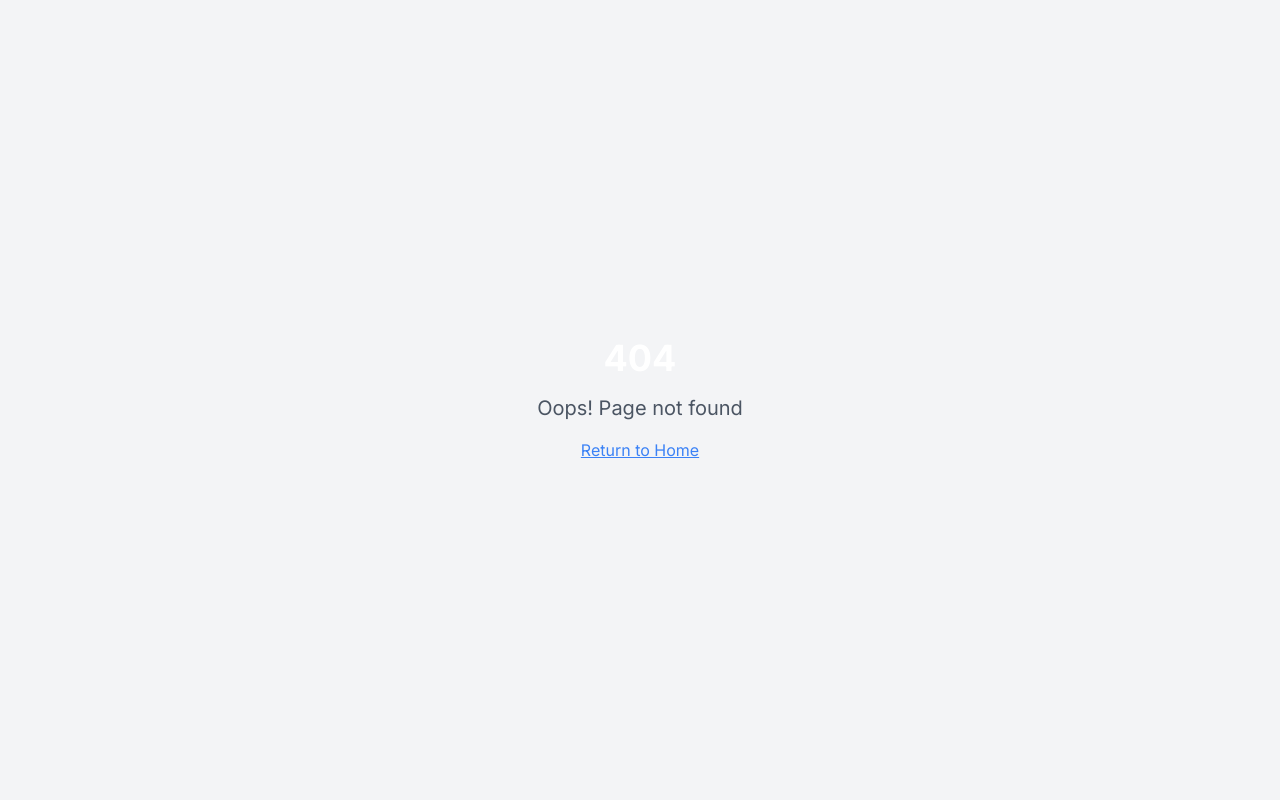
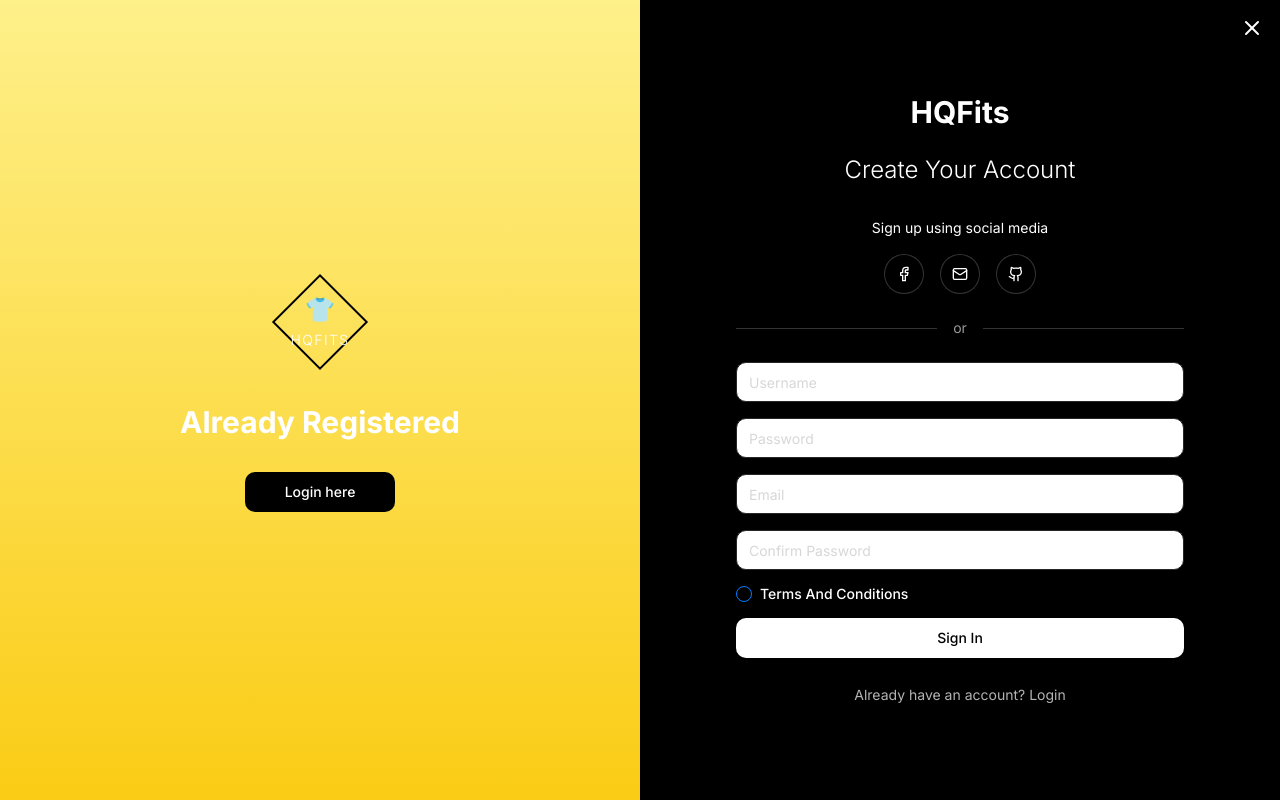
Before and after one commit to KartikRuhal/HQFits, a React (Vite) app: page /auth in a window 1280 px wide. Before the commit this address had no page. Built offline with nearby package versions, Linux system fonts and the light colour scheme.

Commit message:
Add login feature
Implements login functionality.

```diff
--- a/src/App.tsx
+++ b/src/App.tsx
@@ -8,6 +8,7 @@ import { AnimatePresence } from "framer-motion";
 import Index from "./pages/Index";
 import VirtualFittingRoom from "./pages/VirtualFittingRoom";
 import ProductPage from "./pages/ProductPage";
+import Auth from "./pages/Auth";
 import NotFound from "./pages/NotFound";
 
 const queryClient = new QueryClient();
@@ -23,6 +24,7 @@ const App = () => (
             <Route path="/" element={<Index />} />
             <Route path="/virtual-fitting-room" element={<VirtualFittingRoom />} />
             <Route path="/product-page" element={<ProductPage />} />
+            <Route path="/auth" element={<Auth />} />
             {/* ADD ALL CUSTOM ROUTES ABOVE THE CATCH-ALL "*" ROUTE */}
             <Route path="*" element={<NotFound />} />
           </Routes>
--- a/src/components/Navbar.tsx
+++ b/src/components/Navbar.tsx
@@ -2,6 +2,8 @@
 import React, { useState, useEffect } from 'react';
 import { motion } from 'framer-motion';
 import { Link, useLocation } from 'react-router-dom';
+import { User } from 'lucide-react';
+import { Button } from '@/components/ui/button';
 
 const Navbar = () => {
   const [scrolled, setScrolled] = useState(false);
@@ -37,6 +39,11 @@ const Navbar = () => {
     ? 'bg-gradient-to-r from-transparent via-white/20 to-transparent'
     : 'bg-gradient-to-r from-transparent via-black/10 to-transparent';
 
+  // Don't show navbar on auth page
+  if (location.pathname === '/auth') {
+    return null;
+  }
+
   return (
     <motion.header
       className={`fixed top-0 left-0 right-0 z-50 transition-all duration-300 ${
@@ -52,7 +59,8 @@ const Navbar = () => {
           <h1 className="text-2xl md:text-3xl font-bold tracking-wider">HQFits</h1>
         </Link>
 
-        <nav className="hidden md:flex items-center space-x-8">
+        <div className="flex items-center">
+          <nav className="hidden md:flex items-center space-x-8 mr-8">
             {navItems.map((item, index) => (
               <Link
                 key={index}
@@ -65,6 +73,17 @@ const Navbar = () => {
               </Link>
             ))}
           </nav>
+          <Link to="/auth">
+            <Button
+              variant={isDarkPage ? "outline" : "default"}
+              size="sm"
+              className={`${isDarkPage ? 'border-white text-white hover:bg-white hover:text-black' : ''}`}
+            >
+              <User size={16} className="mr-2" />
+              Log In
+            </Button>
+          </Link>
+        </div>
       </div>
       <div className={`absolute bottom-0 left-0 right-0 h-[1px] ${borderColor}`}></div>
     </motion.header>
--- /dev/null
+++ b/src/pages/Auth.tsx
@@ -0,0 +1,241 @@
+
+import React, { useState } from 'react';
+import { useNavigate } from 'react-router-dom';
+import { motion } from 'framer-motion';
+import { Facebook, Github, Mail, X } from 'lucide-react';
+import { Button } from '@/components/ui/button';
+import { Input } from '@/components/ui/input';
+import { Checkbox } from '@/components/ui/checkbox';
+import { useToast } from '@/hooks/use-toast';
+
+const Auth = () => {
+  const [isLogin, setIsLogin] = useState(false);
+  const [username, setUsername] = useState('');
+  const [password, setPassword] = useState('');
+  const [email, setEmail] = useState('');
+  const [confirmPassword, setConfirmPassword] = useState('');
+  const [termsAccepted, setTermsAccepted] = useState(false);
+  const navigate = useNavigate();
+  const { toast } = useToast();
+
+  const handleSubmit = (e: React.FormEvent) => {
+    e.preventDefault();
+
+    if (!isLogin) {
+      // Registration validation
+      if (!username || !password || !email || !confirmPassword) {
+        toast({
+          title: "Missing fields",
+          description: "Please fill in all required fields",
+          variant: "destructive",
+        });
+        return;
+      }
+
+      if (password !== confirmPassword) {
+        toast({
+          title: "Passwords don't match",
+          description: "Please make sure your passwords match",
+          variant: "destructive",
+        });
+        return;
+      }
+
+      if (!termsAccepted) {
+        toast({
+          title: "Terms not accepted",
+          description: "Please accept the Terms and Conditions",
+          variant: "destructive",
+        });
+        return;
+      }
+    } else {
+      // Login validation
+      if (!username || !password) {
+        toast({
+          title: "Missing fields",
+          description: "Please enter your username and password",
+          variant: "destructive",
+        });
+        return;
+      }
+    }
+
+    // Mock successful authentication
+    toast({
+      title: isLogin ? "Login successful" : "Registration successful",
+      description: isLogin ? "Welcome back!" : "Your account has been created",
+    });
+
+    // Redirect to product page
+    setTimeout(() => navigate('/product-page'), 1500);
+  };
+
+  const handleSocialLogin = (provider: string) => {
+    toast({
+      title: `${provider} login initiated`,
+      description: "This feature is not implemented in this demo",
+    });
+  };
+
+  return (
+    <div className="flex min-h-screen">
+      {/* Left panel - yellow gradient */}
+      <div className="hidden md:flex md:w-1/2 bg-gradient-to-b from-yellow-200 to-yellow-400 flex-col justify-center items-center p-8">
+        <div className="mb-12">
+          <div className="border-2 border-black p-8 rotate-45 relative">
+            <div className="absolute inset-0 flex items-center justify-center -rotate-45">
+              <div className="flex flex-col items-center">
+                <span className="text-2xl font-bold">👕</span>
+                <span className="text-sm font-light uppercase tracking-widest mt-1">HQFITS</span>
+              </div>
+            </div>
+          </div>
+        </div>
+        <h2 className="text-3xl font-bold mb-8">Already Registered</h2>
+        <Button
+          onClick={() => setIsLogin(true)}
+          className="bg-black text-white hover:bg-black/80 px-10"
+        >
+          Login here
+        </Button>
+      </div>
+
+      {/* Right panel - black */}
+      <div className="w-full md:w-1/2 bg-black text-white flex flex-col justify-center items-center p-8 relative">
+        <button
+          onClick={() => navigate('/')}
+          className="absolute top-4 right-4 text-white hover:text-gray-300 transition-colors"
+        >
+          <X size={24} />
+        </button>
+
+        <motion.div
+          initial={{ opacity: 0, y: 20 }}
+          animate={{ opacity: 1, y: 0 }}
+          transition={{ duration: 0.5 }}
+          className="w-full max-w-md"
+        >
+          <h1 className="text-3xl font-bold text-center mb-6">HQFits</h1>
+          <h2 className="text-2xl font-light text-center mb-8">
+            {isLogin ? "Welcome Back" : "Create Your Account"}
+          </h2>
+
+          {!isLogin && (
+            <div className="mb-6">
+              <p className="text-center text-sm mb-4">Sign up using social media</p>
+              <div className="flex justify-center gap-4">
+                <Button
+                  variant="outline"
+                  size="icon"
+                  className="rounded-full border-white/20 hover:bg-blue-600 hover:border-blue-600"
+                  onClick={() => handleSocialLogin('Facebook')}
+                >
+                  <Facebook className="h-5 w-5" />
+                </Button>
+                <Button
+                  variant="outline"
+                  size="icon"
+                  className="rounded-full border-white/20 hover:bg-red-500 hover:border-red-500"
+                  onClick={() => handleSocialLogin('Google')}
+                >
+                  <Mail className="h-5 w-5" />
+                </Button>
+                <Button
+                  variant="outline"
+                  size="icon"
+                  className="rounded-full border-white/20 hover:bg-gray-600 hover:border-gray-600"
+                  onClick={() => handleSocialLogin('GitHub')}
+                >
+                  <Github className="h-5 w-5" />
+                </Button>
+              </div>
+              <div className="flex items-center my-6">
+                <div className="flex-grow h-px bg-white/20"></div>
+                <span className="px-4 text-sm text-white/60">or</span>
+                <div className="flex-grow h-px bg-white/20"></div>
+              </div>
+            </div>
+          )}
+
+          <form onSubmit={handleSubmit} className="space-y-4">
+            <div>
+              <Input
+                type="text"
+                placeholder="Username"
+                value={username}
+                onChange={(e) => setUsername(e.target.value)}
+                className="bg-white text-black"
+              />
+            </div>
+
+            <div>
+              <Input
+                type="password"
+                placeholder="Password"
+                value={password}
+                onChange={(e) => setPassword(e.target.value)}
+                className="bg-white text-black"
+              />
+            </div>
+
+            {!isLogin && (
+              <>
+                <div>
+                  <Input
+                    type="email"
+                    placeholder="Email"
+                    value={email}
+                    onChange={(e) => setEmail(e.target.value)}
+                    className="bg-white text-black"
+                  />
+                </div>
+                <div>
+                  <Input
+                    type="password"
+                    placeholder="Confirm Password"
+                    value={confirmPassword}
+                    onChange={(e) => setConfirmPassword(e.target.value)}
+                    className="bg-white text-black"
+                  />
+                </div>
+                <div className="flex items-center space-x-2">
+                  <Checkbox
+                    id="terms"
+                    checked={termsAccepted}
+                    onCheckedChange={(checked) =>
+                      setTermsAccepted(checked as boolean)
+                    }
+                  />
+                  <label
+                    htmlFor="terms"
+                    className="text-sm font-medium leading-none peer-disabled:cursor-not-allowed peer-disabled:opacity-70"
+                  >
+                    Terms And Conditions
+                  </label>
+                </div>
+              </>
+            )}
+
+            <Button type="submit" className="w-full bg-white text-black hover:bg-white/90">
+              {isLogin ? "Login" : "Sign In"}
+            </Button>
+          </form>
+
+          <div className="mt-6 text-center">
+            <button
+              onClick={() => setIsLogin(!isLogin)}
+              className="text-sm text-white/70 hover:text-white"
+            >
+              {isLogin
+                ? "Don't have an account? Sign up"
+                : "Already have an account? Login"}
+            </button>
+          </div>
+        </motion.div>
+      </div>
+    </div>
+  );
+};
+
+export default Auth;
```
Lines whose indentation alone changed are shown as unchanged.
